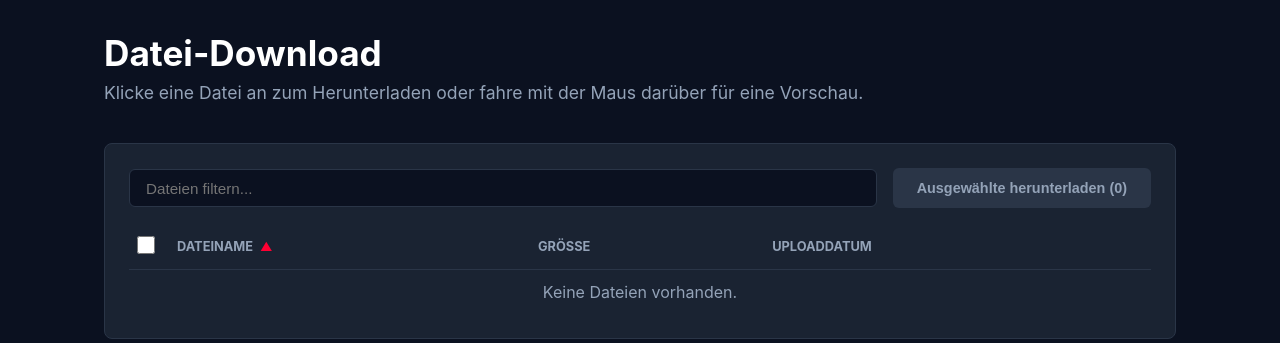
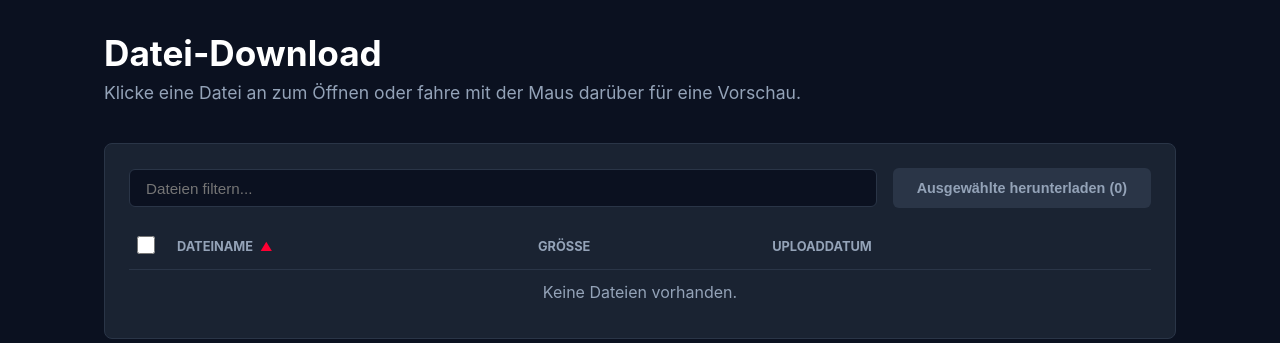
Before and after one commit to Greenstone51/Website, a Flask app: page /download in a window 1280 px wide. Shown: the part 88-431 px from the top of the page. Run offline with Flask 3, Linux system fonts and the light colour scheme; data that the repository does not hold is empty.

Commit message:
Update download.html

```diff
--- a/templates/download.html
+++ b/templates/download.html
@@ -61,7 +61,7 @@
     <main>
         <div class="page-header">
             <h1 class="page-title">Datei-Download</h1>
-            <p class="page-subtitle" id="pageSubtitle">Klicke eine Datei an zum Herunterladen oder fahre mit der Maus darüber für eine Vorschau.</p>
+            <p class="page-subtitle" id="pageSubtitle">Klicke eine Datei an zum Öffnen oder fahre mit der Maus darüber für eine Vorschau.</p>
         </div>
 
         <div class="card card-full">
@@ -123,9 +123,9 @@
 
         if (isRealTouchDevice) {
             document.body.classList.add('touch-device');
-            pageSubtitle.textContent = 'Tippe eine Datei an zum Herunterladen oder nutze den Vorschau-Button für eine Vorschau.';
+            pageSubtitle.textContent = 'Tippe eine Datei an zum Öffnen oder nutze den Vorschau-Button für eine Vorschau.';
         } else {
-            pageSubtitle.textContent = 'Klicke eine Datei an zum Herunterladen oder fahre mit der Maus darüber für eine Vorschau.';
+            pageSubtitle.textContent = 'Klicke eine Datei an zum Öffnen oder fahre mit der Maus darüber für eine Vorschau.';
         }
 
         const supportsHover = window.matchMedia('(hover: hover)').matches && !isRealTouchDevice;
@@ -280,8 +280,7 @@
                         </td>
                         <td class="file-name-cell">
                             <div class="file-name-wrapper">
-                                <a href="${fileUrl}" download="${safeName}"
-                                   onclick="event.preventDefault(); downloadSingleFile('${safeName}');"
+                                <a href="${fileUrl}" target="_blank"
                                    onmouseenter="handleMouseEnter(event, '${fileUrl}', '${type}', '${safeName}', '${sizeFormatted}', '${dateFormatted}')"
                                    onmousemove="movePreview(event)"
                                    onmouseleave="hidePreview()"
```
